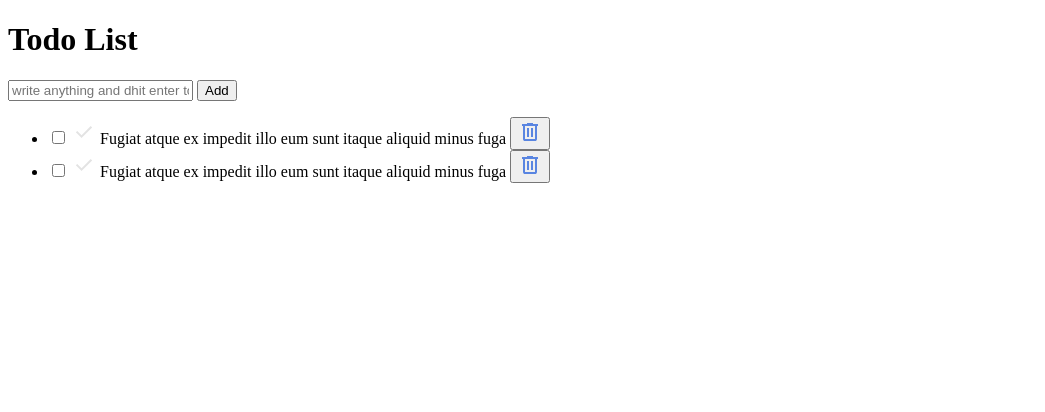
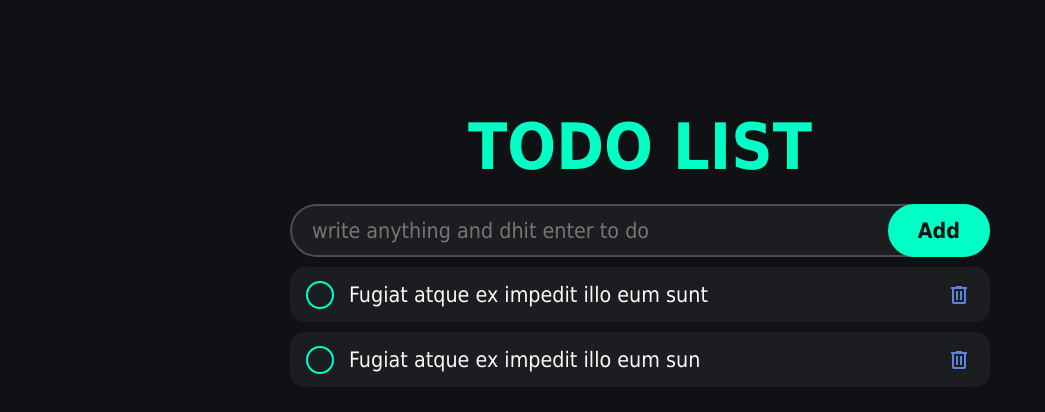
Before and after one commit to ibraloyza/To-Do-List, a plain HTML site: page index.html in a window 1280 px wide. Shown: the whole page, without its empty margins (0-1045 px from the left). Drawn offline with Linux system fonts and the light colour scheme; a web font is replaced by a local one.

Commit message:
add css style

```diff
--- a/index.html
+++ b/index.html
@@ -3,6 +3,7 @@
   <head>
     <meta charset="UTF-8" />
     <meta name="viewport" content="width=device-width, initial-scale=1.0" />
+    <link rel="stylesheet" href="./style.css" />
     <title>Todo App</title>
   </head>
   <body>
@@ -22,6 +23,7 @@
           <input type="checkbox" name="" id="todo-1" />
           <label class="custom-checkbox" for="todo-1">
             <svg
+              fill="transparent"
               xmlns="http://www.w3.org/2000/svg"
               height="24px"
               viewBox="0 -960 960 960"
@@ -32,7 +34,7 @@
             </svg>
           </label>
           <label for="todo-1" class="todo-text">
-            Fugiat atque ex impedit illo eum sunt itaque aliquid minus fuga
+            Fugiat atque ex impedit illo eum sunt
           </label>
           <button class="delete-btn">
             <svg
@@ -50,8 +52,9 @@
         </li>
         <li class="todo">
           <input type="checkbox" name="" id="todo-2" />
-            <label class="custom-checkbox" for="todo-3">
+          <label class="custom-checkbox" for="todo-2">
             <svg
+              fill="transparent"
               xmlns="http://www.w3.org/2000/svg"
               height="24px"
               viewBox="0 -960 960 960"
@@ -62,7 +65,7 @@
             </svg>
           </label>
           <label for="todo-2" class="todo-text">
-              Fugiat atque ex impedit illo eum sunt itaque aliquid minus fuga
+            Fugiat atque ex impedit illo eum sun
           </label>
           <button class="delete-btn">
             <svg
--- /dev/null
+++ b/style.css
@@ -0,0 +1,133 @@
+@import url('https://fonts.googleapis.com/css2?family=Playfair+Display:ital,wght@0,400..900;1,400..900&display=swap');
+
+
+:root{
+    --background: #101114;
+    --primary-color: #1C1D20;
+    --secondry-color: #4A4D57;
+    --accent-color: #00FFC4;
+    --text-color: #F9F9F9;
+}
+
+*{
+    margin: 0;
+    padding: 0;
+}
+
+html{
+    font-family: 'Segoe',Tahoma, geneva,verdana,sans-serif;
+    font-size: 16pt;
+    color: var(--text-color);
+}
+
+body{
+    min-height: 100vh;
+    padding: 10px;
+    background-color: var(--background);
+    display: flex;
+    flex-direction: column;
+    align-items: center;
+}
+
+h1{
+    margin-top: 100px;
+    margin-bottom: 20px;
+    text-transform: uppercase;
+    text-align: center;
+    font-size: 3rem;
+    font-weight: 800;
+    color: var(--accent-color);
+}
+.wrapper{
+    width:700px;
+    max-width: 100%;
+    display: flex;
+    flex-direction: column;
+    gap: 10px;
+}
+#todo-input{
+    box-sizing: border-box;
+    padding: 12px 20px;
+    width: 100%;
+    background-color: var(--primary-color);
+    border: 2px solid var(--secondry-color);
+    border-radius:  1000px;
+    font: inherit;
+    color: var(--text-color);
+    caret-color: var(--accent-color);
+}
+#todo-input:focus{
+    outline: none;
+}
+form{
+    position: relative;
+}
+#add-btn{
+    position: absolute;
+    top: 0;
+    right: 0;
+    background-color: var(--accent-color);
+    height: 100%;
+    padding: 0 30px;
+    border: none;
+    border-radius: 1000px;
+    font: inherit;
+    font-weight: 600;
+    color: var(--background);
+    cursor: pointer;
+}
+.todo{
+    margin-bottom: 10px;
+    padding: 0 16px;
+    background-color: var(--primary-color);
+    border-radius: 15px;
+    display: flex;
+    align-items: center;
+}
+.todo .todo-text{
+    padding: 15px;
+    padding-right: 0;
+    flex-grow: 1;
+    transition: 200ms ease;
+}
+.delete-btn{
+    padding: 3px;
+    background: none;
+    border: none;
+    display: flex;
+    justify-content: center;
+    align0-items: center;
+    cursor: pointer;
+}
+.delete-btn svg{
+    transition: 200ms ease;
+}
+.delete-btn:hover svg{
+    fill: #ff0033;
+}
+.custom-checkbox{
+    border: 2px solid var(--accent-color);
+    border-radius: 50%;
+    min-width: 20px;
+    min-height: 20px;
+    display: flex;
+    justify-content: center;
+    align-items: center;
+    flex-shrink: 0;
+    transition: 200ms ease;
+    cursor: pointer;
+}
+input[type="checkbox"]:checked ~ .custom-checkbox{
+    background-color: var(--accent-color);
+}
+
+input[type="checkbox"]:checked ~ .custom-checkbox svg{
+    fill: var(--primary-color);
+}
+input[type="checkbox"]:checked ~ .todo-text{
+    text-decoration: line-through;
+    color: var(--secondry-color);
+}
+input[type="checkbox"]{
+    display: none;
+}
```
Lines whose indentation alone changed are shown as unchanged.
